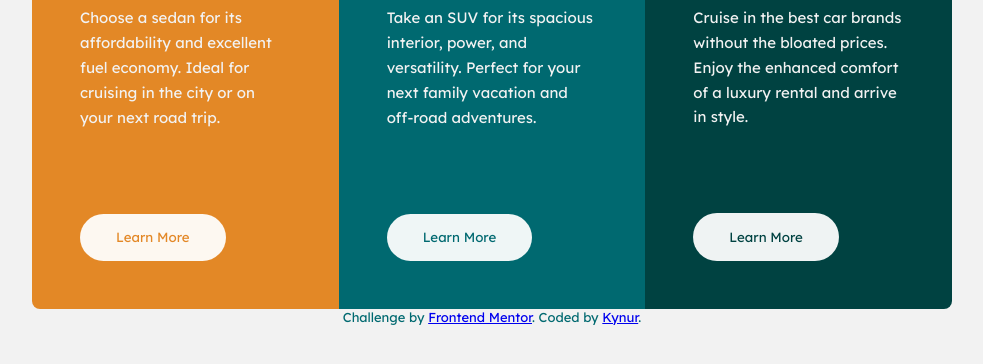
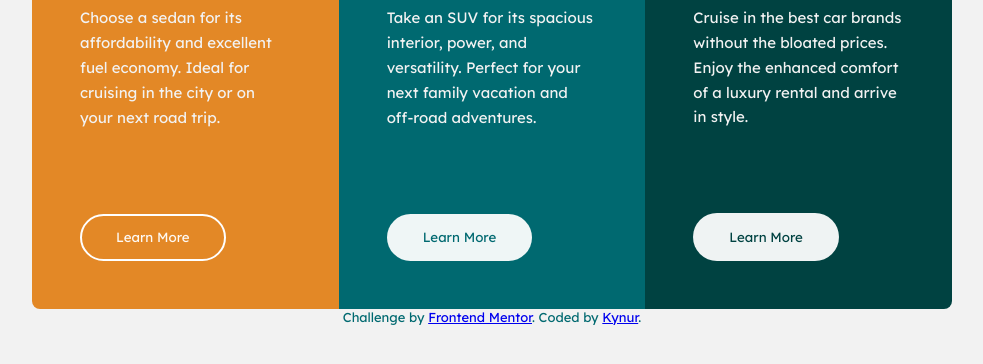
Before and after one commit to kynur/3-column-preview-card-component, a plain HTML site: page index.html in a window 1280 px wide. In both pictures the pointer is over the button 300 px from the left and 599 px from the top of the page. Shown: the part 362-726 px from the top of the page, without its empty margins (148-1131 px from the left). Drawn offline with Linux system fonts and the light colour scheme.

Commit message:
Added hover feature on button

```diff
--- a/css/style.css
+++ b/css/style.css
@@ -27,6 +27,13 @@ button {
     border: none;
     font-family: 'Lexend Deca', sans-serif;
     mix-blend-mode: screen;
+    cursor: pointer;
+}
+
+button:hover {
+    color: hsl(0, 0%, 95%);
+    background-color: transparent;
+    border: 0.125rem solid hsl(0, 0%, 100%);
 }
 
 .card-container {
```
